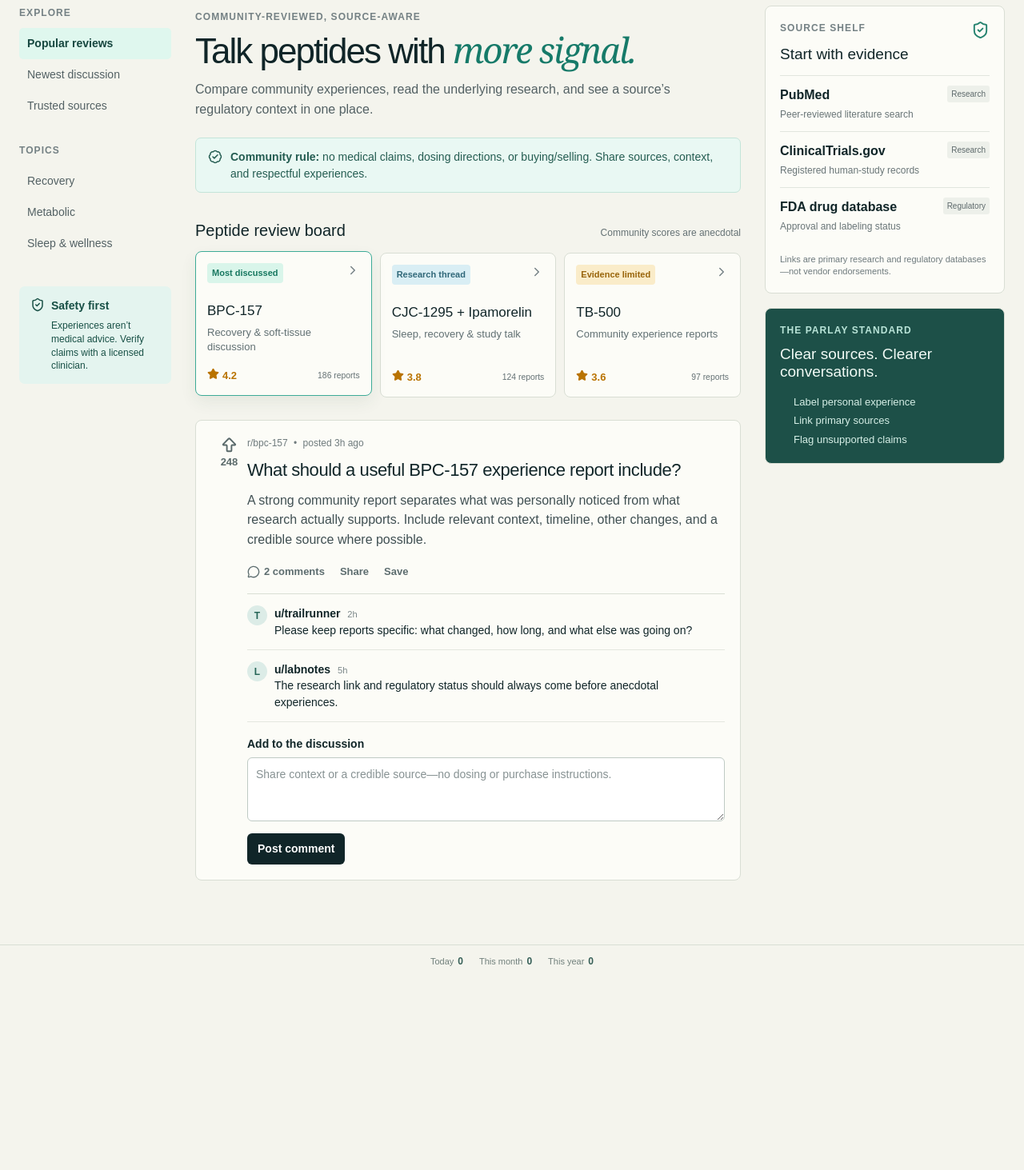
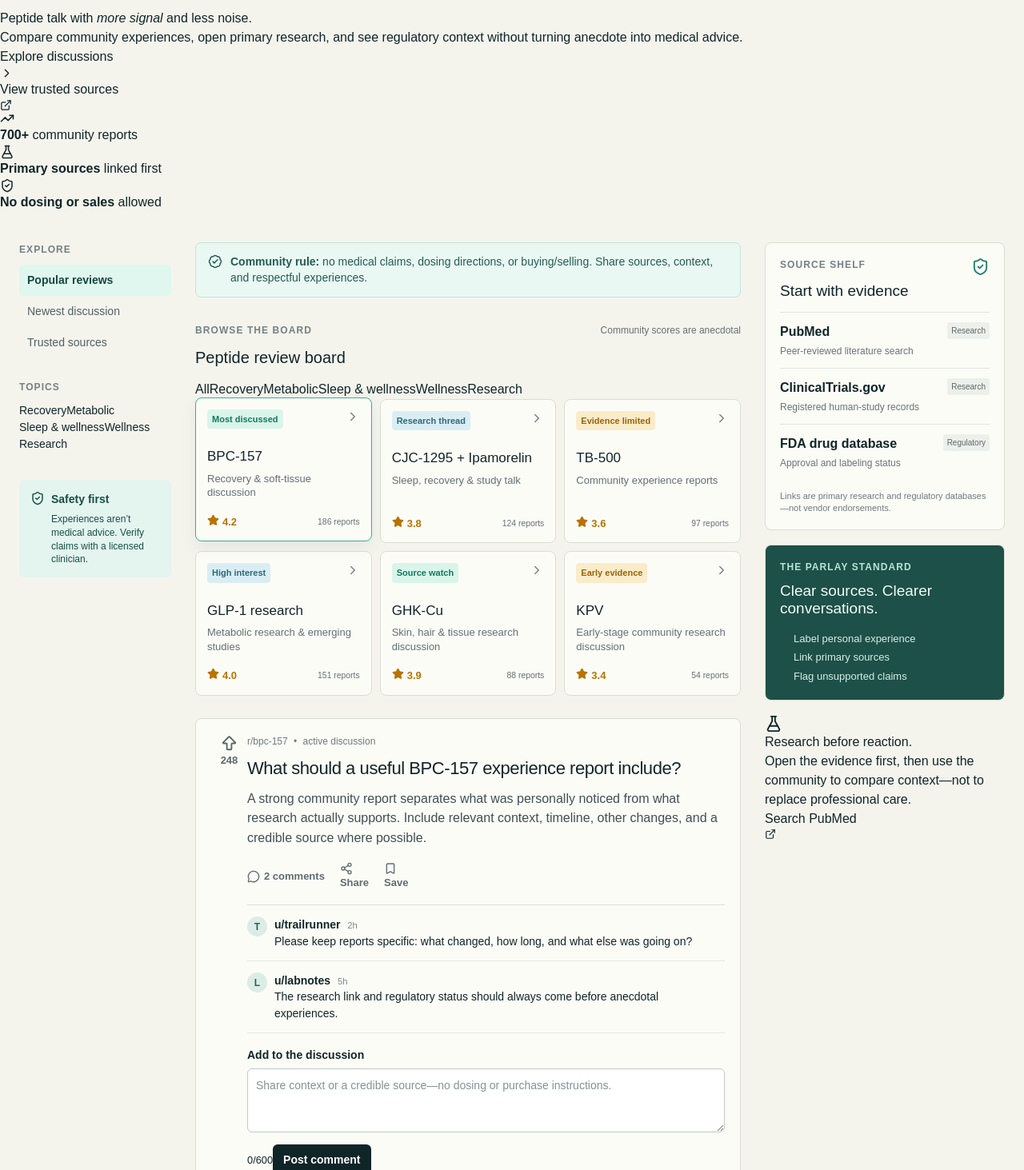
Before and after one commit to Nundoart/peptide-parlays, a Next.js app: page / in a window 1280 px wide. Shown: the part 107-1570 px from the top of the page at 80% size. Before the commit the page ends 1335 px from the top, so only its background shows below. Built offline with nearby package versions, Linux system fonts and the light colour scheme.

Commit message:
Upgrade Peptide Parlays homepage experience

```diff
--- a/app/page.tsx
+++ b/app/page.tsx
@@ -1,45 +1,190 @@
 "use client";
 
-import { useEffect, useState } from "react";
-import { ArrowBigUp, BadgeCheck, ChevronRight, MessageCircle, Search, ShieldCheck, Star } from "lucide-react";
+import { useEffect, useMemo, useState } from "react";
+import {
+  ArrowBigUp,
+  BadgeCheck,
+  Bookmark,
+  Check,
+  ChevronRight,
+  ExternalLink,
+  FlaskConical,
+  MessageCircle,
+  Search,
+  Share2,
+  ShieldCheck,
+  Sparkles,
+  Star,
+  TrendingUp,
+} from "lucide-react";
 
 const reviews = [
-  { peptide: "BPC-157", topic: "Recovery & soft-tissue discussion", score: "4.2", posts: 186, tag: "Most discussed", tone: "mint" },
-  { peptide: "CJC-1295 + Ipamorelin", topic: "Sleep, recovery & study talk", score: "3.8", posts: 124, tag: "Research thread", tone: "sky" },
-  { peptide: "TB-500", topic: "Community experience reports", score: "3.6", posts: 97, tag: "Evidence limited", tone: "amber" },
+  { peptide: "BPC-157", topic: "Recovery & soft-tissue discussion", score: "4.2", posts: 186, tag: "Most discussed", tone: "mint", category: "Recovery" },
+  { peptide: "CJC-1295 + Ipamorelin", topic: "Sleep, recovery & study talk", score: "3.8", posts: 124, tag: "Research thread", tone: "sky", category: "Sleep & wellness" },
+  { peptide: "TB-500", topic: "Community experience reports", score: "3.6", posts: 97, tag: "Evidence limited", tone: "amber", category: "Recovery" },
+  { peptide: "GLP-1 research", topic: "Metabolic research & emerging studies", score: "4.0", posts: 151, tag: "High interest", tone: "sky", category: "Metabolic" },
+  { peptide: "GHK-Cu", topic: "Skin, hair & tissue research discussion", score: "3.9", posts: 88, tag: "Source watch", tone: "mint", category: "Wellness" },
+  { peptide: "KPV", topic: "Early-stage community research discussion", score: "3.4", posts: 54, tag: "Early evidence", tone: "amber", category: "Research" },
 ];
+
 const sources = [
   { name: "PubMed", note: "Peer-reviewed literature search", type: "Research", url: "https://pubmed.ncbi.nlm.nih.gov/" },
   { name: "ClinicalTrials.gov", note: "Registered human-study records", type: "Research", url: "https://clinicaltrials.gov/" },
   { name: "FDA drug database", note: "Approval and labeling status", type: "Regulatory", url: "https://www.accessdata.fda.gov/scripts/cder/daf/" },
 ];
 
+const categories = ["All", "Recovery", "Metabolic", "Sleep & wellness", "Wellness", "Research"];
 type Counts = { day: number; month: number; year: number };
 
 export default function Home() {
   const [query, setQuery] = useState("");
+  const [category, setCategory] = useState("All");
   const [selected, setSelected] = useState("BPC-157");
   const [counts, setCounts] = useState<Counts | null>(null);
-  const [comments, setComments] = useState([{ name: "trailrunner", text: "Please keep reports specific: what changed, how long, and what else was going on?", ago: "2h" }, { name: "labnotes", text: "The research link and regulatory status should always come before anecdotal experiences.", ago: "5h" }]);
+  const [saved, setSaved] = useState(false);
+  const [shared, setShared] = useState(false);
+  const [comments, setComments] = useState([
+    { name: "trailrunner", text: "Please keep reports specific: what changed, how long, and what else was going on?", ago: "2h" },
+    { name: "labnotes", text: "The research link and regulatory status should always come before anecdotal experiences.", ago: "5h" },
+  ]);
   const [draft, setDraft] = useState("");
-  const visible = reviews.filter((x) => x.peptide.toLowerCase().includes(query.toLowerCase()));
 
-  useEffect(() => { fetch("/api/views", { method: "POST" }).then((r) => r.ok ? r.json() : null).then((data) => data && setCounts(data as Counts)).catch(() => undefined); }, []);
-  async function addComment(e: React.FormEvent) { e.preventDefault(); const text = draft.trim(); if (!text) return; const response = await fetch("/api/comments", { method: "POST", headers: { "content-type": "application/json" }, body: JSON.stringify({ peptide: selected, body: text }) }); if (response.ok) { setComments([{ name: "you", text, ago: "now" }, ...comments]); setDraft(""); } }
+  const visible = useMemo(() => {
+    const q = query.trim().toLowerCase();
+    return reviews.filter((item) => {
+      const matchesSearch = !q || `${item.peptide} ${item.topic} ${item.category}`.toLowerCase().includes(q);
+      const matchesCategory = category === "All" || item.category === category;
+      return matchesSearch && matchesCategory;
+    });
+  }, [query, category]);
 
-  return <main>
-    <header className="topbar"><a className="brand" href="#top"><span className="brand-mark">P</span><span>Peptide <i>Parlays</i></span></a><label className="search"><Search size={17}/><input value={query} onChange={(e) => setQuery(e.target.value)} placeholder="Search peptide discussions"/></label><button className="join" onClick={() => document.getElementById("comment-box")?.focus()}>Join the conversation</button></header>
-    <div id="top" className="page-shell">
-      <aside className="rail"><p className="rail-label">Explore</p><a className="active" href="#reviews">Popular reviews</a><a href="#discussion">Newest discussion</a><a href="#sources">Trusted sources</a><p className="rail-label space">Topics</p><a href="#reviews">Recovery</a><a href="#reviews">Metabolic</a><a href="#reviews">Sleep & wellness</a><div className="rail-note"><ShieldCheck size={18}/><strong>Safety first</strong><span>Experiences aren’t medical advice. Verify claims with a licensed clinician.</span></div></aside>
-      <section className="feed">
-        <div className="intro"><p className="eyebrow">Community-reviewed, source-aware</p><h1>Talk peptides with <em>more signal.</em></h1><p>Compare community experiences, read the underlying research, and see a source’s regulatory context in one place.</p></div>
-        <div className="notice"><BadgeCheck size={18}/><span><b>Community rule:</b> no medical claims, dosing directions, or buying/selling. Share sources, context, and respectful experiences.</span></div>
-        <div id="reviews" className="section-head"><h2>Peptide review board</h2><span>Community scores are anecdotal</span></div>
-        <div className="review-grid">{visible.map((item) => <button key={item.peptide} onClick={() => setSelected(item.peptide)} className={`review-card ${selected === item.peptide ? "chosen" : ""}`}><div className="card-top"><span className={`tag ${item.tone}`}>{item.tag}</span><ChevronRight size={18}/></div><h3>{item.peptide}</h3><p>{item.topic}</p><div className="rating"><span><Star size={15} fill="currentColor"/> {item.score}</span><small>{item.posts} reports</small></div></button>)}</div>
-        <article id="discussion" className="thread"><div className="vote"><ArrowBigUp size={23}/><b>248</b></div><div className="thread-body"><div className="thread-meta">r/{selected.toLowerCase().replaceAll(" ", "-")} <span>•</span> posted 3h ago</div><h2>What should a useful {selected} experience report include?</h2><p>A strong community report separates what was personally noticed from what research actually supports. Include relevant context, timeline, other changes, and a credible source where possible.</p><div className="thread-actions"><span><MessageCircle size={16}/> {comments.length} comments</span><span>Share</span><span>Save</span></div><div className="comment-list">{comments.map((c, i) => <div key={i} className="comment"><div className="avatar">{c.name[0].toUpperCase()}</div><p><b>u/{c.name}</b> <small>{c.ago}</small><br/>{c.text}</p></div>)}</div><form onSubmit={addComment} className="composer"><label htmlFor="comment-box">Add to the discussion</label><textarea id="comment-box" value={draft} onChange={(e) => setDraft(e.target.value)} placeholder="Share context or a credible source—no dosing or purchase instructions." maxLength={600}/><button type="submit">Post comment</button></form></div></article>
-      </section>
-      <aside className="rightbar"><section className="source-card" id="sources"><div className="source-heading"><div><p className="eyebrow">Source shelf</p><h2>Start with evidence</h2></div><ShieldCheck size={23}/></div>{sources.map((s) => <a key={s.name} href={s.url} target="_blank" rel="noreferrer"><span><b>{s.name}</b><small>{s.note}</small></span><em>{s.type}</em></a>)}<p className="tiny">Links are primary research and regulatory databases—not vendor endorsements.</p></section><section className="moderation"><p className="eyebrow">The Parlay Standard</p><h3>Clear sources. Clearer conversations.</h3><ul><li>Label personal experience</li><li>Link primary sources</li><li>Flag unsupported claims</li></ul></section></aside>
-    </div>
-    <footer className="mx-auto flex justify-center gap-5 border-t border-[#d9ded4] px-4 pb-[18px] pt-3 text-[11px] text-[#71807c]" aria-label="Site view counts"><span className="flex items-center gap-[5px]">Today <b className="text-xs text-[#365f57]">{counts?.day ?? "—"}</b></span><span className="flex items-center gap-[5px]">This month <b className="text-xs text-[#365f57]">{counts?.month ?? "—"}</b></span><span className="flex items-center gap-[5px]">This year <b className="text-xs text-[#365f57]">{counts?.year ?? "—"}</b></span></footer>
-  </main>;
+  const selectedReview = reviews.find((item) => item.peptide === selected) ?? reviews[0];
+
+  useEffect(() => {
+    fetch("/api/views", { method: "POST" })
+      .then((r) => (r.ok ? r.json() : null))
+      .then((data) => data && setCounts(data as Counts))
+      .catch(() => undefined);
+  }, []);
+
+  useEffect(() => {
+    setSaved(localStorage.getItem(`saved:${selected}`) === "1");
+  }, [selected]);
+
+  async function addComment(e: React.FormEvent) {
+    e.preventDefault();
+    const text = draft.trim();
+    if (!text) return;
+    const response = await fetch("/api/comments", {
+      method: "POST",
+      headers: { "content-type": "application/json" },
+      body: JSON.stringify({ peptide: selected, body: text }),
+    });
+    if (response.ok) {
+      setComments([{ name: "you", text, ago: "now" }, ...comments]);
+      setDraft("");
+    }
+  }
+
+  function toggleSaved() {
+    const next = !saved;
+    setSaved(next);
+    localStorage.setItem(`saved:${selected}`, next ? "1" : "0");
+  }
+
+  async function shareThread() {
+    const shareData = {
+      title: `${selected} discussion | Peptide Parlays`,
+      text: `Source-aware ${selected} discussion on Peptide Parlays`,
+      url: window.location.href,
+    };
+    try {
+      if (navigator.share) await navigator.share(shareData);
+      else await navigator.clipboard.writeText(window.location.href);
+      setShared(true);
+      window.setTimeout(() => setShared(false), 1800);
+    } catch {
+      // User canceled the native share sheet.
+    }
+  }
+
+  return (
+    <main>
+      <header className="topbar">
+        <a className="brand" href="#top" aria-label="Peptide Parlays home"><span className="brand-mark">P</span><span>Peptide <i>Parlays</i></span></a>
+        <label className="search"><Search size={17}/><input value={query} onChange={(e) => setQuery(e.target.value)} placeholder="Search peptides, topics, research" aria-label="Search discussions"/></label>
+        <button className="join" onClick={() => document.getElementById("comment-box")?.focus()}>Join the conversation</button>
+      </header>
+
+      <div id="top" className="hero-wrap">
+        <div className="hero-copy">
+          <p className="eyebrow hero-eyebrow"><Sparkles size={14}/> Community-reviewed, source-aware</p>
+          <h1>Peptide talk with <em>more signal</em> and less noise.</h1>
+          <p>Compare community experiences, open primary research, and see regulatory context without turning anecdote into medical advice.</p>
+          <div className="hero-actions"><a href="#reviews" className="primary-link">Explore discussions <ChevronRight size={17}/></a><a href="#sources" className="secondary-link">View trusted sources <ExternalLink size={15}/></a></div>
+        </div>
+        <div className="hero-panel">
+          <div><TrendingUp size={18}/><span><b>{reviews.reduce((sum, item) => sum + item.posts, 0)}+</b> community reports</span></div>
+          <div><FlaskConical size={18}/><span><b>Primary sources</b> linked first</span></div>
+          <div><ShieldCheck size={18}/><span><b>No dosing or sales</b> allowed</span></div>
+        </div>
+      </div>
+
+      <div className="page-shell">
+        <aside className="rail">
+          <p className="rail-label">Explore</p>
+          <a className="active" href="#reviews">Popular reviews</a>
+          <a href="#discussion">Newest discussion</a>
+          <a href="#sources">Trusted sources</a>
+          <p className="rail-label space">Topics</p>
+          {categories.slice(1).map((item) => <button key={item} className={category === item ? "rail-filter selected" : "rail-filter"} onClick={() => { setCategory(item); document.getElementById("reviews")?.scrollIntoView(); }}>{item}</button>)}
+          <div className="rail-note"><ShieldCheck size={18}/><strong>Safety first</strong><span>Experiences aren’t medical advice. Verify claims with a licensed clinician.</span></div>
+        </aside>
+
+        <section className="feed">
+          <div className="notice"><BadgeCheck size={18}/><span><b>Community rule:</b> no medical claims, dosing directions, or buying/selling. Share sources, context, and respectful experiences.</span></div>
+
+          <div id="reviews" className="section-head"><div><p className="eyebrow">Browse the board</p><h2>Peptide review board</h2></div><span>Community scores are anecdotal</span></div>
+          <div className="filter-row" aria-label="Filter topics">
+            {categories.map((item) => <button key={item} className={category === item ? "filter-chip active" : "filter-chip"} onClick={() => setCategory(item)}>{item}</button>)}
+          </div>
+
+          {visible.length > 0 ? <div className="review-grid">{visible.map((item) => (
+            <button key={item.peptide} onClick={() => { setSelected(item.peptide); document.getElementById("discussion")?.scrollIntoView({ behavior: "smooth", block: "start" }); }} className={`review-card ${selected === item.peptide ? "chosen" : ""}`}>
+              <div className="card-top"><span className={`tag ${item.tone}`}>{item.tag}</span><ChevronRight size={18}/></div>
+              <h3>{item.peptide}</h3><p>{item.topic}</p>
+              <div className="rating"><span><Star size={15} fill="currentColor"/> {item.score}</span><small>{item.posts} reports</small></div>
+            </button>
+          ))}</div> : <div className="empty-state"><Search size={22}/><h3>No discussions match that search.</h3><p>Try a broader term or switch back to All topics.</p><button onClick={() => { setQuery(""); setCategory("All"); }}>Clear filters</button></div>}
+
+          <article id="discussion" className="thread">
+            <div className="vote"><ArrowBigUp size={23}/><b>{selectedReview.posts + 62}</b></div>
+            <div className="thread-body">
+              <div className="thread-meta">r/{selected.toLowerCase().replaceAll(" ", "-").replaceAll("+", "plus")} <span>•</span> active discussion</div>
+              <h2>What should a useful {selected} experience report include?</h2>
+              <p>A strong community report separates what was personally noticed from what research actually supports. Include relevant context, timeline, other changes, and a credible source where possible.</p>
+              <div className="thread-actions">
+                <span><MessageCircle size={16}/> {comments.length} comments</span>
+                <button type="button" onClick={shareThread}>{shared ? <Check size={16}/> : <Share2 size={16}/>} {shared ? "Link copied" : "Share"}</button>
+                <button type="button" className={saved ? "saved" : ""} onClick={toggleSaved}>{saved ? <Check size={16}/> : <Bookmark size={16}/>} {saved ? "Saved" : "Save"}</button>
+              </div>
+              <div className="comment-list">{comments.map((c, i) => <div key={`${c.name}-${i}`} className="comment"><div className="avatar">{c.name[0].toUpperCase()}</div><p><b>u/{c.name}</b> <small>{c.ago}</small><br/>{c.text}</p></div>)}</div>
+              <form onSubmit={addComment} className="composer"><label htmlFor="comment-box">Add to the discussion</label><textarea id="comment-box" value={draft} onChange={(e) => setDraft(e.target.value)} placeholder="Share context or a credible source—no dosing or purchase instructions." maxLength={600}/><div className="composer-bottom"><small>{draft.length}/600</small><button type="submit" disabled={!draft.trim()}>Post comment</button></div></form>
+            </div>
+          </article>
+        </section>
+
+        <aside className="rightbar">
+          <section className="source-card" id="sources"><div className="source-heading"><div><p className="eyebrow">Source shelf</p><h2>Start with evidence</h2></div><ShieldCheck size={23}/></div>{sources.map((s) => <a key={s.name} href={s.url} target="_blank" rel="noreferrer"><span><b>{s.name}</b><small>{s.note}</small></span><em>{s.type}</em></a>)}<p className="tiny">Links are primary research and regulatory databases—not vendor endorsements.</p></section>
+          <section className="moderation"><p className="eyebrow">The Parlay Standard</p><h3>Clear sources. Clearer conversations.</h3><ul><li>Label personal experience</li><li>Link primary sources</li><li>Flag unsupported claims</li></ul></section>
+          <section className="right-cta"><FlaskConical size={22}/><h3>Research before reaction.</h3><p>Open the evidence first, then use the community to compare context—not to replace professional care.</p><a href="https://pubmed.ncbi.nlm.nih.gov/" target="_blank" rel="noreferrer">Search PubMed <ExternalLink size={14}/></a></section>
+        </aside>
+      </div>
+
+      <footer className="site-footer" aria-label="Site view counts">
+        <div><span>Today <b>{counts?.day ?? "—"}</b></span><span>This month <b>{counts?.month ?? "—"}</b></span><span>This year <b>{counts?.year ?? "—"}</b></span></div>
+        <p>Peptide Parlays is an educational community, not a medical provider or marketplace.</p>
+      </footer>
+    </main>
+  );
 }
```
